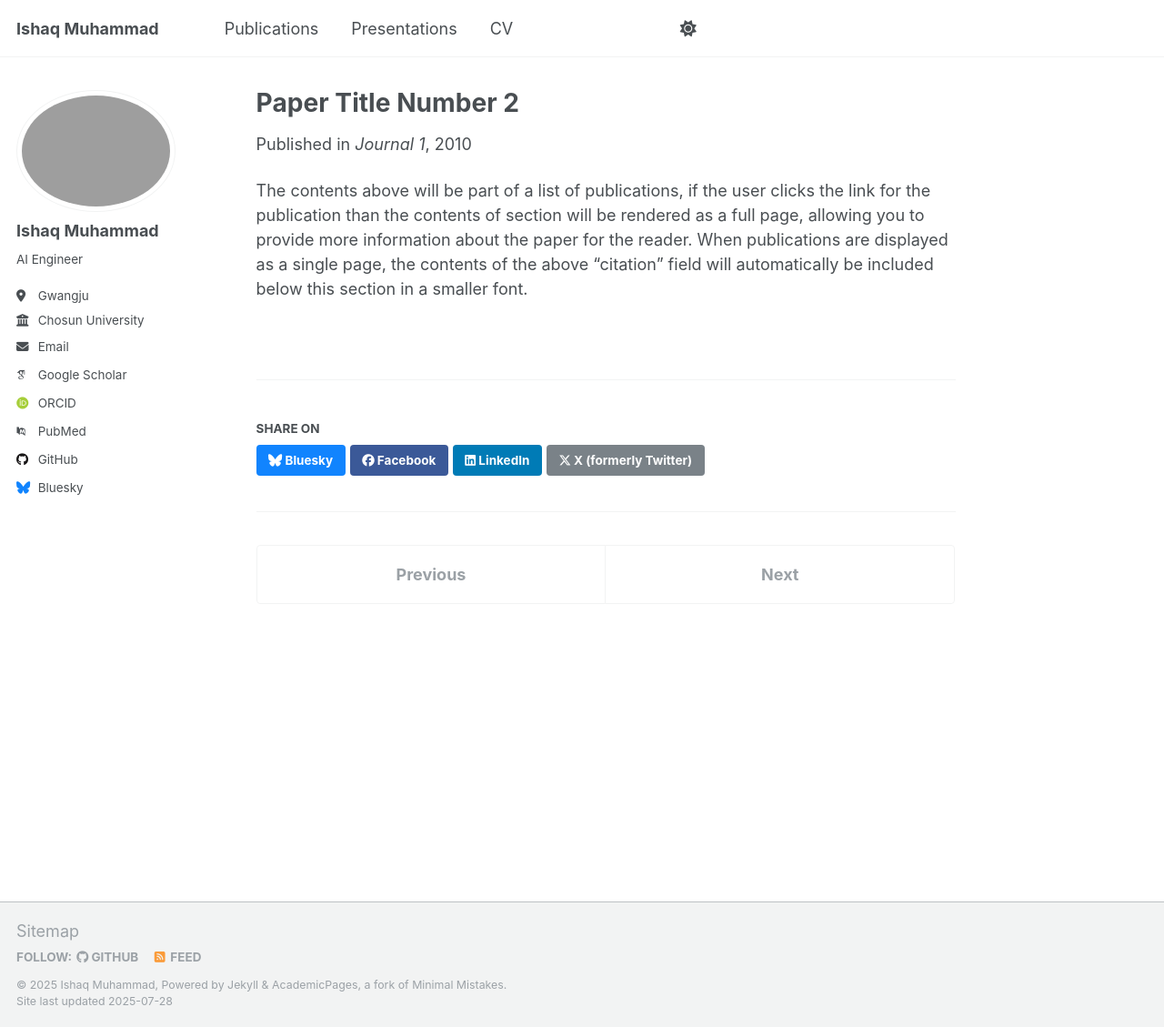
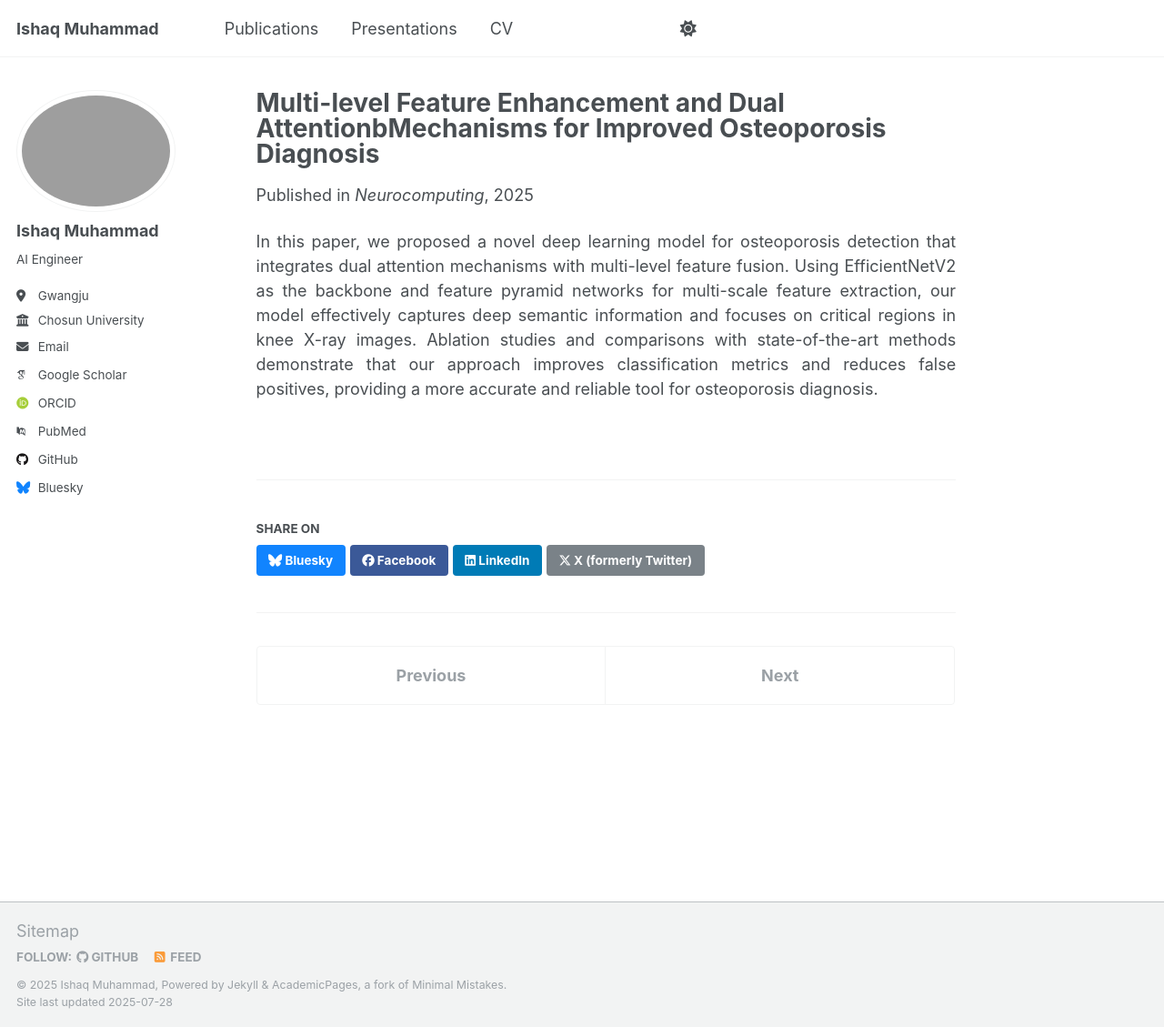
Before and after one commit to IshaqMKhan/IshaqMKhan.github.io, a Jekyll site: the page built from _publications/2010-10-01-paper-title-number-2.md, in a window 1280 px wide and 1129 px high. Shown: the whole window at 91% size. Built offline with Jekyll 4.4.1, drawn with Linux system fonts in a browser that asks for light colours; some web fonts are replaced; a script that is not in the unit is left out.

Commit message:
Update 2010-10-01-paper-title-number-2.md

```diff
--- a/_publications/2010-10-01-paper-title-number-2.md
+++ b/_publications/2010-10-01-paper-title-number-2.md
@@ -1,12 +1,16 @@
 ---
-title: "Paper Title Number 2"
+title: "Multi-level Feature Enhancement and Dual AttentionbMechanisms for Improved Osteoporosis Diagnosis"
 collection: publications
 category: manuscripts
-permalink: /publication/2010-10-01-paper-title-number-2
-excerpt: 'This paper is about the number 2. The number 3 is left for future work.'
-date: 2010-10-01
-venue: 'Journal 1'
+permalink: /publication/2025-01-01-bone-net
+# excerpt: 'This paper presents BONE-Net, a hybrid deep-learning model combining DenseNet169, Vision Transformer, and Attention Module for osteoporosis detection.'
+authors: "Routhu Srinivasa Rao, Ishaq Muhammad, and Bumshik Lee"
+status: ""
+venue: "Neurocomputing"
+date: 2025-01-01
 doi: "https://doi.org/10.xxxx/xxxxxx"
 ---
 
-The contents above will be part of a list of publications, if the user clicks the link for the publication than the contents of section will be rendered as a full page, allowing you to provide more information about the paper for the reader. When publications are displayed as a single page, the contents of the above "citation" field will automatically be included below this section in a smaller font.
+<p style="text-align: justify;">
+In this paper, we proposed a novel deep learning model for osteoporosis detection that integrates dual attention mechanisms with multi-level feature fusion. Using EfficientNetV2 as the backbone and feature pyramid networks for multi-scale feature extraction, our model effectively captures deep semantic information and focuses on critical regions in knee X-ray images. Ablation studies and comparisons with state-of-the-art methods demonstrate that our approach improves classification metrics and reduces false positives, providing a more accurate and reliable tool for osteoporosis diagnosis.
+ </p>
```
